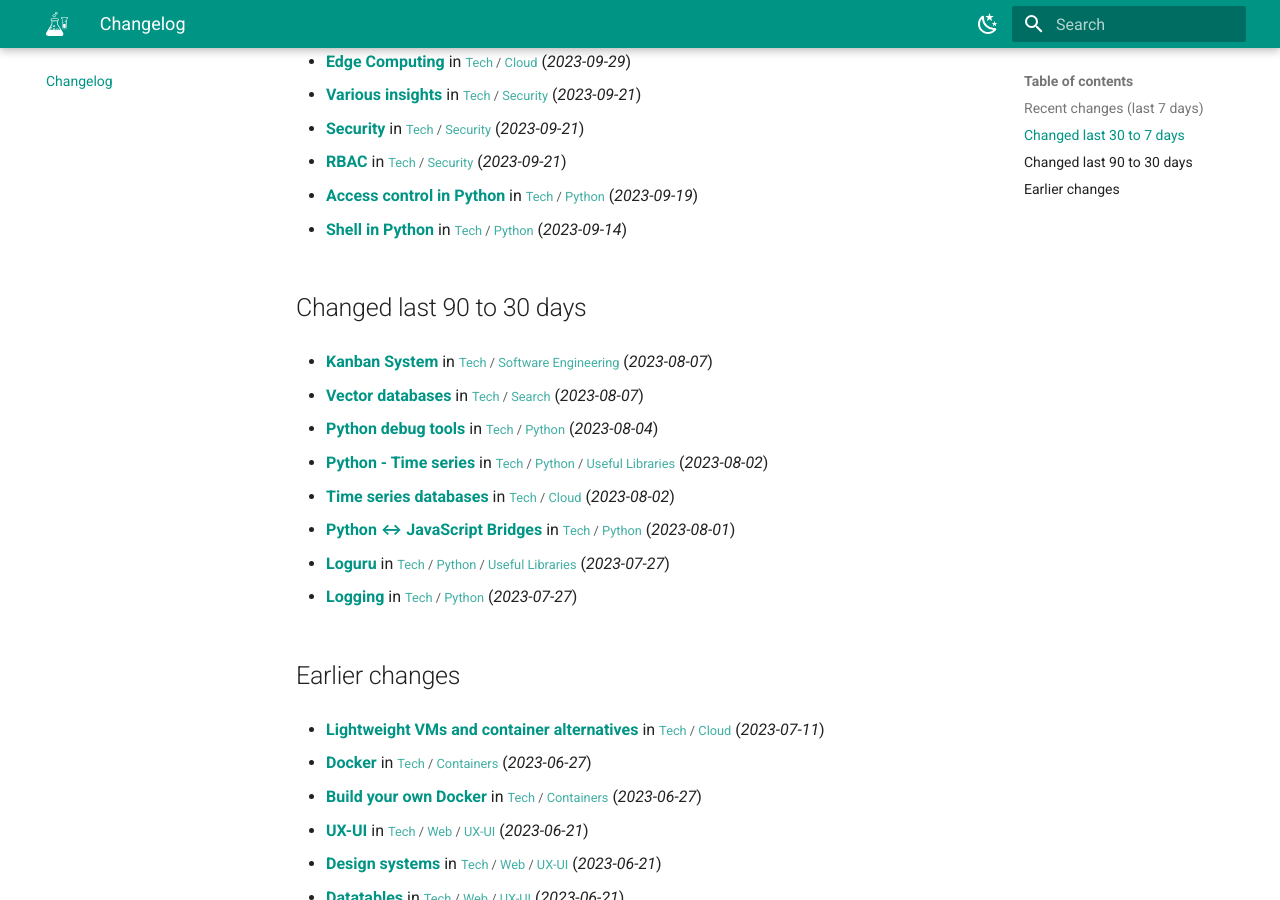
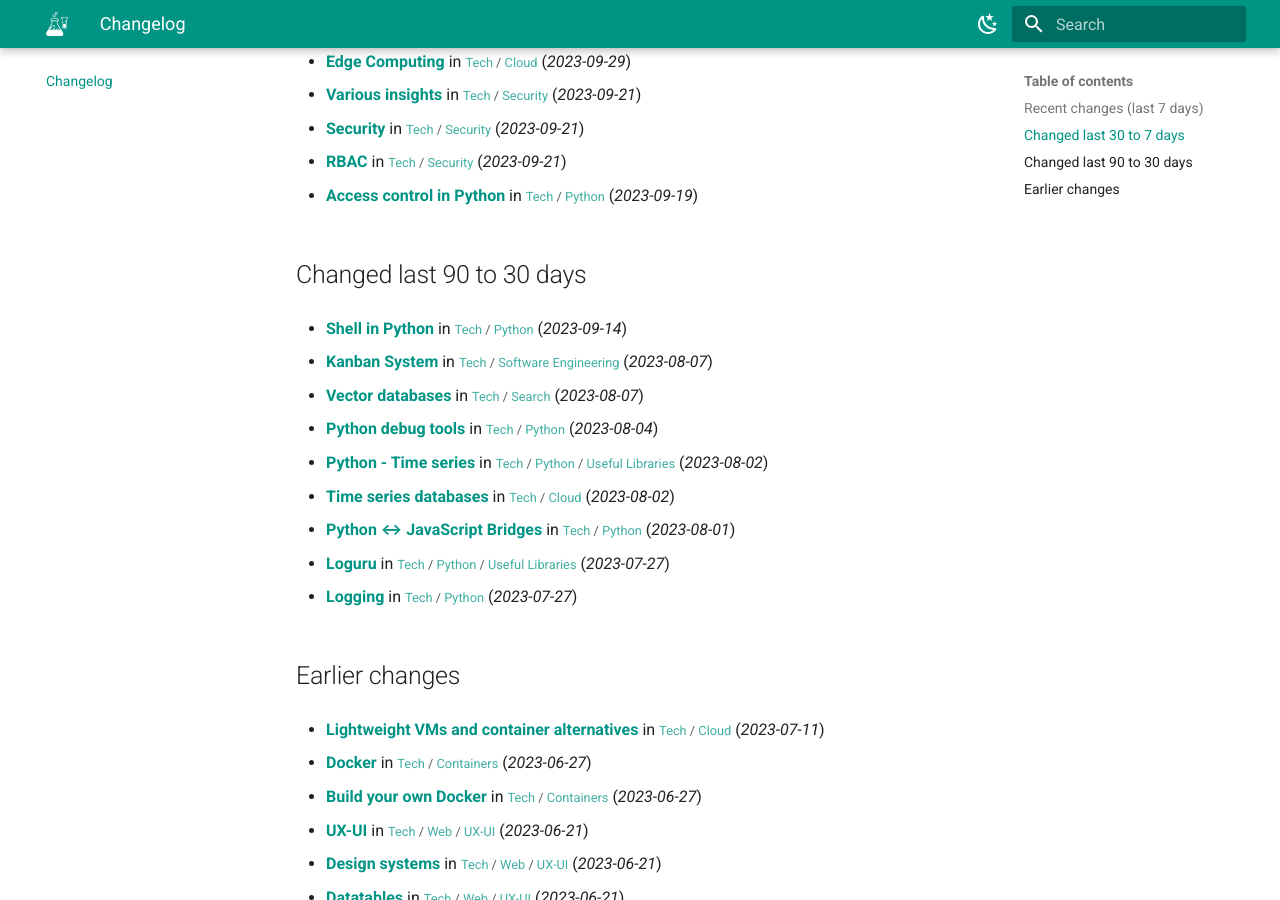
Before and after one commit to abilian/lab.abilian.com, an MkDocs documentation site: the page built from docs/changelog.md, in a window 1280 px wide and 900 px high, scrolled down 489 px. Built offline with MkDocs 1.6.1 and Material for MkDocs 9.7.7, drawn with Linux system fonts in a browser that asks for light colours; comment, search, counter and statistics services are not loaded.

Commit message:
Update content

```diff
--- a/docs/changelog.md
+++ b/docs/changelog.md
@@ -26,11 +26,11 @@
 
 - **[Access control in Python](/Tech/Python/Access control in Python/)** in <small>[Tech](/Tech/00 Technology/) / [Python](/Tech/Python/(Pretty) tables in Python/)</small> (*2023-09-19*)
 
-- **[Shell in Python](/Tech/Python/Shell in Python/)** in <small>[Tech](/Tech/00 Technology/) / [Python](/Tech/Python/(Pretty) tables in Python/)</small> (*2023-09-14*)
-
 
 
 ## Changed last 90 to 30 days
+
+- **[Shell in Python](/Tech/Python/Shell in Python/)** in <small>[Tech](/Tech/00 Technology/) / [Python](/Tech/Python/(Pretty) tables in Python/)</small> (*2023-09-14*)
 
 - **[Kanban System](/Tech/Software Engineering/Kanban System/)** in <small>[Tech](/Tech/00 Technology/) / [Software Engineering](/Tech/Software Engineering/Architectural Decision Records/)</small> (*2023-08-07*)
 
```
